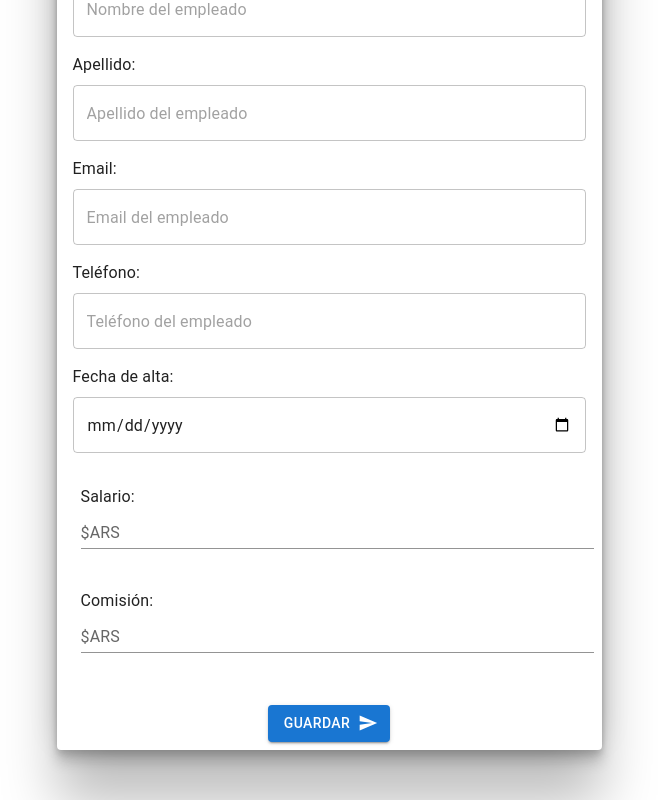
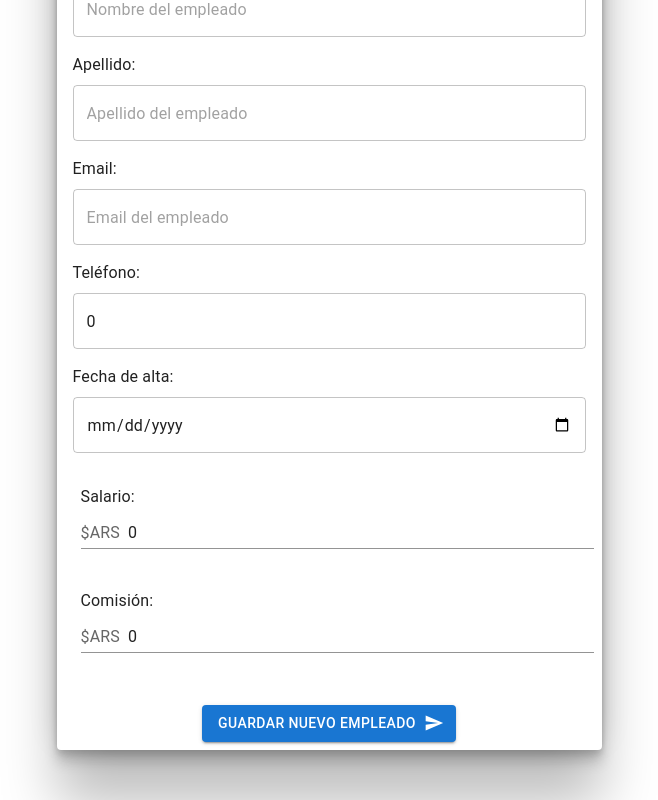
Before and after one commit to SantiagoRodriguez10/proyecto-vortex-1, a React (Create React App) app: page /employees/new in a window 1280 px wide. Shown: the part 248-1048 px from the top of the page, without its empty margins (311-969 px from the left). Built offline with nearby package versions, Linux system fonts and the light colour scheme.

Commit message:
update action/reducer

```diff
--- a/src/actions/empleadoActions.js
+++ b/src/actions/empleadoActions.js
@@ -3,3 +3,32 @@ import {
     AGREGAR_EMPLEADO_EXITO,
     AGREGAR_EMPLEADO_ERROR
 } from '../types'
+
+//Creando nuevos empleados
+export function crearNuevoEmpleadoAction(empleado) {
+    return (dispatch) => {
+        dispatch( agregarEmpleado() )
+
+        try {
+            dispatch( agregarEmpleadoExito(empleado) )
+        } catch (error) {
+            dispatch( agregarEmpleadoError(true) )
+        }
+    }
+}
+
+const agregarEmpleado = () => ({
+    type: AGREGAR_EMPLEADO,
+    payload: true
+})
+
+//Si el empleado se guarda en la base de datos
+const agregarEmpleadoExito = empleado => ({
+    type: AGREGAR_EMPLEADO_EXITO,
+    payload: empleado
+})
+
+//Si hubo un error
+const agregarEmpleadoError = () => ({
+
+})
--- a/src/components/NuevoEmpleado.js
+++ b/src/components/NuevoEmpleado.js
@@ -1,4 +1,5 @@
-import React from 'react'
+import React, { useState } from 'react'
+import { useDispatch, useSelector } from 'react-redux';
 import Card from '@mui/material/Card';
 import CardActions from '@mui/material/CardActions';
 import CardContent from '@mui/material/CardContent';
@@ -15,7 +16,56 @@ import Input from '@mui/material/Input';
 import InputAdornment from '@mui/material/InputAdornment';
 import { maxWidth } from '@mui/system';
 
+//Actions de Redux
+import { crearNuevoEmpleadoAction } from '../actions/empleadoActions.js'
+
 function NuevoEmpleado() {
+
+  //State del componente
+  const [ nombre, guardarNombre ] = useState('')
+  const [ apellido, guardarApellido ] = useState('')
+  const  [email, guardarEmail ] = useState('')
+  const [ telefono, guardarTelefono ] = useState(0)
+  const [ fechaAlta, guardarFechaAlta]  = useState('')
+  const[ salario, guardarSalario ] = useState(0)
+  const[ comision, guardarComision ] = useState(0)
+
+  //Funcion dispatch para componente
+  const dispatch = useDispatch()
+
+  //Mandar a llamar  al action de productoAction
+  const agregarEmpleado = empleado => dispatch( crearNuevoEmpleadoAction(empleado) )
+
+  //Cuando el usuario haga submit
+  const submitNuevoEmpleado = e => {
+      e.preventDefault()
+
+
+      //Validar formulario
+      if( nombre.trim() === '' ||
+          apellido.trim() === '' ||
+          email.trim() === '' ||
+          telefono <= 0 ||
+          fechaAlta === null ||
+          salario === 0 ||
+          comision === 0
+          ){
+            return
+          }
+      //Si no hay errores
+
+      //Crear el nuevo empleado
+      agregarEmpleado({
+        nombre,
+        apellido,
+        email,
+        telefono,
+        fechaAlta,
+        salario,
+        comision
+      })
+  }
+
   return (
     <div style={{ display: 'flex', justifyContent: 'center' }}>
       <Card style={{ maxWidth: 545, boxShadow:'rgba(0, 0, 0, 0.25) 0px 54px 55px, rgba(0, 0, 0, 0.12) 0px -12px 30px, rgba(0, 0, 0, 0.12) 0px 4px 6px, rgba(0, 0, 0, 0.17) 0px 12px 13px, rgba(0, 0, 0, 0.09) 0px -3px 5px', marginTop: 30, marginBottom: 50 }} >
@@ -26,7 +76,7 @@ function NuevoEmpleado() {
             Agregar Nuevo Empleado
           </h2>
           <br></br>
-          <form>
+          <form onSubmit={submitNuevoEmpleado}>
           <Box sx={{ flexGrow: 1 }}>
             <Grid container spacing={2} sx={{ justifyContent: 'space-between' }}>
               <Grid item xs={12} md={12}>
@@ -40,6 +90,8 @@ function NuevoEmpleado() {
                     name="name"
                     placeholder= 'Nombre del empleado'
                     variant="outlined"
+                    value={nombre}
+                    onChange={e=> guardarNombre(e.target.value)}
                   />
               </Grid>
               <Grid item xs={12} md={12}>
@@ -53,6 +105,8 @@ function NuevoEmpleado() {
                     name="lastname"
                     placeholder='Apellido del empleado'
                     variant="outlined"
+                    value={apellido}
+                    onChange={e=> guardarApellido(e.target.value)}
                   />
               </Grid>
               <Grid item xs={12} md={12}>
@@ -66,6 +120,8 @@ function NuevoEmpleado() {
                     name="email"
                     placeholder='Email del empleado'
                     variant="outlined"
+                    value={email}
+                    onChange={e=> guardarEmail(e.target.value)}
                   />
               </Grid>
               <Grid item xs={12} md={12}>
@@ -78,6 +134,8 @@ function NuevoEmpleado() {
                     name="phone_number"
                     placeholder='Teléfono del empleado'
                     variant="outlined"
+                    value={telefono}
+                    onChange={e=> guardarTelefono(Number(e.target.value))}
                   />
               </Grid>
               <Grid item xs={12} md={12}>
@@ -90,6 +148,8 @@ function NuevoEmpleado() {
                     name="hire_date"
                     placeholder='Fecha de alta del empleado'
                     variant="outlined"
+                    value={fechaAlta}
+                    onChange={e=> guardarFechaAlta(e.target.value)}
                   />
               </Grid>
               <Grid item xs={12} md={12}>
@@ -100,8 +160,11 @@ function NuevoEmpleado() {
                 <Typography>Salario:</Typography>
                 </Box>
                   <Input
+                    type='number'
                     id="standard-adornment-amount"
                     startAdornment={<InputAdornment position="start">$ARS</InputAdornment>}
+                    value={salario}
+                    onChange={e=> guardarSalario(Number(e.target.value))}
                   />
                 </FormControl>
               </Grid>
@@ -113,8 +176,11 @@ function NuevoEmpleado() {
                 <Typography>Comisión:</Typography>
                 </Box>
                   <Input
+                    type='number'
                     id="standard-adornment-amount"
                     startAdornment={<InputAdornment position="start">$ARS</InputAdornment>}
+                    value={comision}
+                    onChange={e=> guardarComision(Number(e.target.value))}
                   />
                 </FormControl>
               </Grid>
@@ -125,8 +191,8 @@ function NuevoEmpleado() {
         <br></br>
         <CardActions sx={{ display: 'flex', justifyContent: 'center' }} >
         <Stack direction="row" spacing={2}>
-      <Button variant="contained" endIcon={<SendIcon />}>
-        Guardar
+      <Button onClick={submitNuevoEmpleado} variant="contained" endIcon={<SendIcon />}>
+        Guardar Nuevo Empleado
       </Button>
     </Stack>
         </CardActions>
--- a/src/reducers/empleadosReducer.js
+++ b/src/reducers/empleadosReducer.js
@@ -13,6 +13,18 @@ const initialState = {
 
 export default function( state = initialState, action ) {
     switch(action.type) {
+        case AGREGAR_EMPLEADO:
+            return {
+                ...state,
+                loading: action.payload
+            }
+        case AGREGAR_EMPLEADO_EXITO:
+            return {
+                ...state,
+                loading: false,
+                empleados: [...state.empleados, action.payload]
+            }
+
         default:
             return state
     }
```
